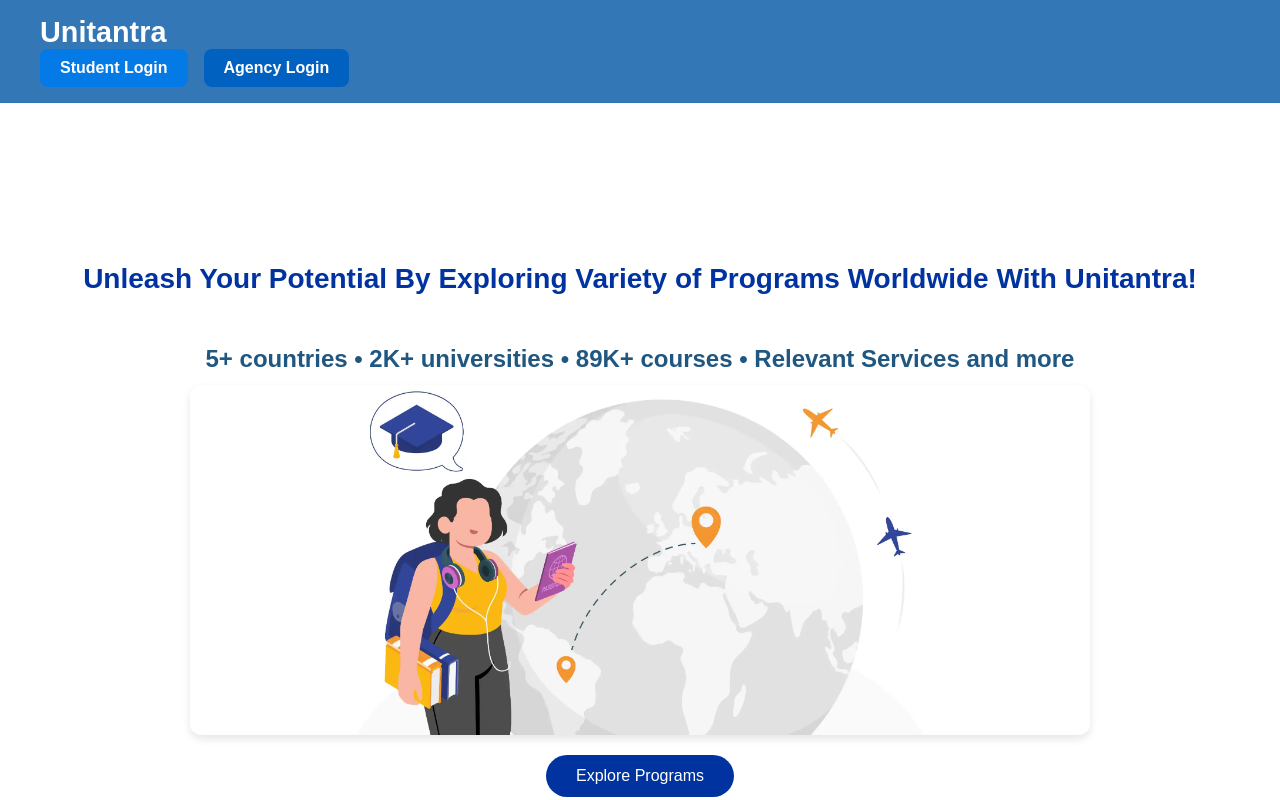
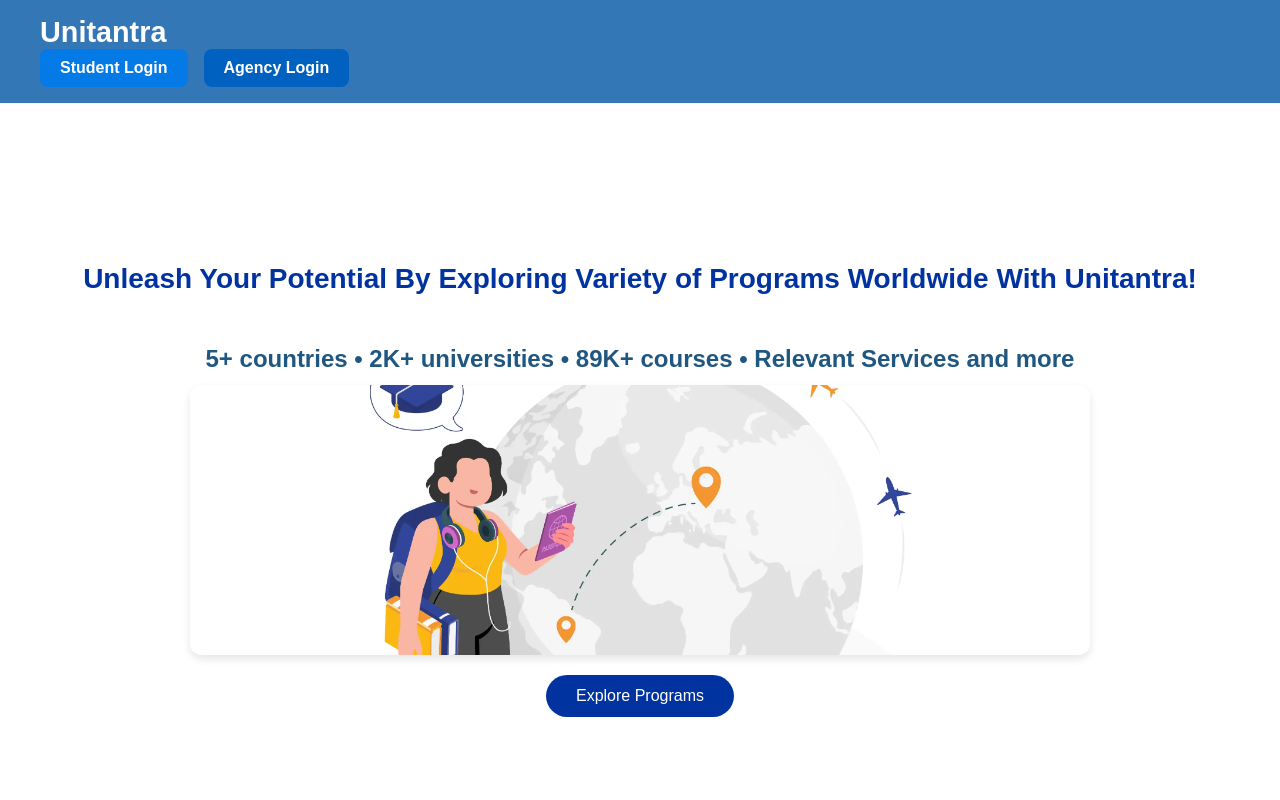
Before and after one commit to AvantiChouknis29/Unitantra-The-final, a React (Vite) app in the folder client/: page / in a window 1280 px wide. Shown: the top 800 px of the page. Built offline with nearby package versions, Linux system fonts and the light colour scheme; no server answers.

Commit message:
Home UI Updated

```diff
--- a/client/src/components/Navbar.css
+++ b/client/src/components/Navbar.css
@@ -35,7 +35,7 @@
   }
 
   nav ul li a {
-    font-size: 1.3rem; /* Smaller font for desktop */
+    font-size: 1.8rem; /* Smaller font for desktop */
     text-decoration: none;
     color: #2e78b7;
     transition: color 0.3s ease;
--- a/client/src/pages/Home.css
+++ b/client/src/pages/Home.css
@@ -95,7 +95,7 @@ h1, h2, h3 {
 .student-image {
   width: 100%;
   max-width: 100%;
-  height: 350px;
+  height: 270px;
   border-radius: 12px;
   box-shadow: 0 4px 8px rgba(0,0,0,0.1);
   object-fit: cover;
```
